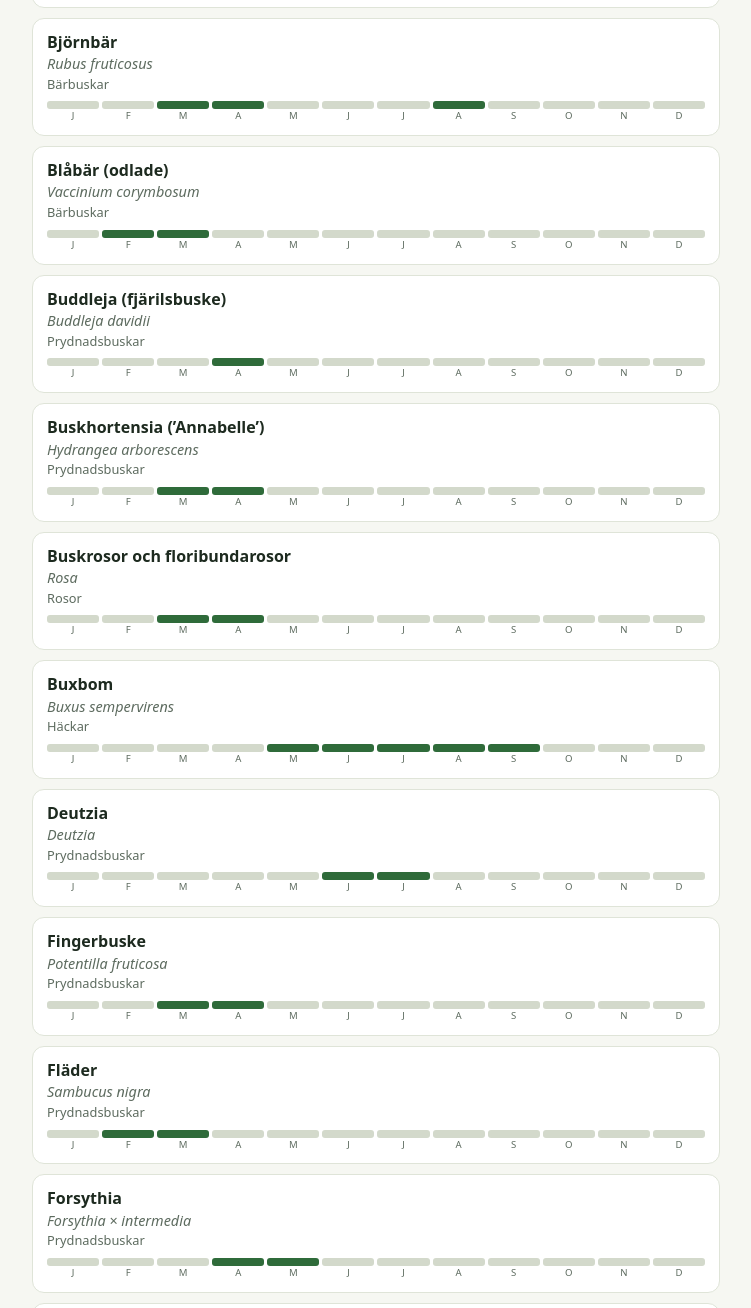
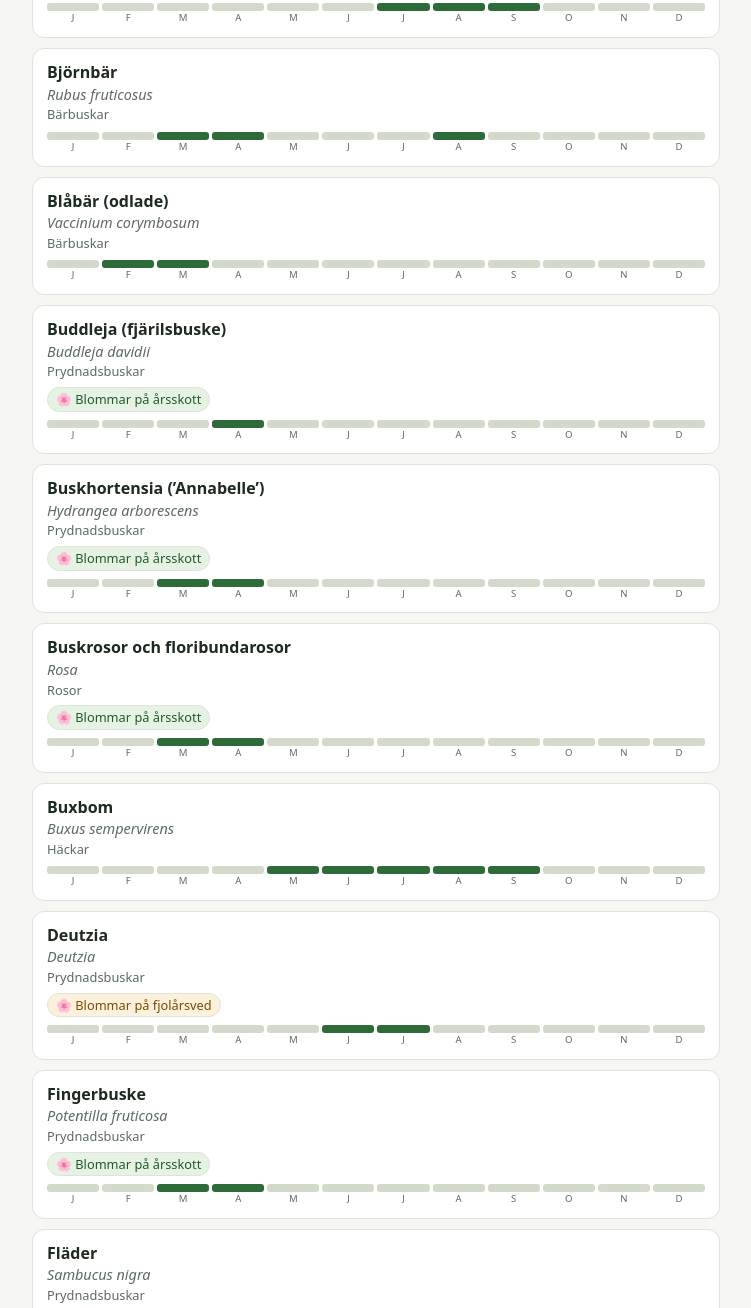
Before and after one commit to lhellborg/arborist-help, a plain HTML site: page index.html in a window 1280 px wide. Shown: the part 581-1889 px from the top of the page, without its empty margins (264-1015 px from the left). Drawn offline with Linux system fonts and the light colour scheme.

Commit message:
Visa om växten blommar på årsskott eller fjolårsved
Co-Authored-By: Claude Sonnet 5.5 <noreply@anthropic.com>

```diff
--- a/app.js
+++ b/app.js
@@ -3,6 +3,11 @@
   var SHORT = MONTHS.map(function (m) { return m.slice(0, 3); });
   var plants = window.PLANTS.slice().sort(function (a, b) { return a.n.localeCompare(b.n, "sv"); });
   var state = { month: 0, group: "", q: "" };
+  var BLOOM = {
+    year: ["Blommar på årsskott", "Nya skott bär blommorna, så du kan beskära hårt på vintern eller tidig vår."],
+    old: ["Blommar på fjolårsved", "Blomknopparna bildas året innan. Beskär direkt efter blomning, annars tar du bort årets blommor."],
+    both: ["Blommar på både fjolårsved och årsskott", "Första blomningen sitter på fjolårsved och senare blommor på nya skott, så beskär lätt."]
+  };
   var now = new Date().getMonth() + 1;
 
   var $q = document.getElementById("q"), $months = document.getElementById("months"),
@@ -61,8 +66,9 @@
       return '<details class="card"' + (res.length === 1 ? " open" : "") + '><summary>' +
         '<div class="name">' + p.n + '</div><div class="latin">' + p.l + '</div>' +
         '<div class="tag">' + p.g + '</div>' +
+        (p.b ? '<div class="bloom ' + p.b + '">🌸 ' + BLOOM[p.b][0] + '</div>' : '') +
         '<div class="strip">' + strip + '</div><div class="strip-l">' + lab + '</div></summary>' +
-        '<div class="body"><h3>När</h3><p>' + p.w + '</p><h3>Hur</h3><p>' + p.h + '</p></div></details>';
+        '<div class="body">' + (p.b ? '<h3>Blomning</h3><p>' + BLOOM[p.b][0] + '. ' + BLOOM[p.b][1] + '</p>' : '') + '<h3>När</h3><p>' + p.w + '</p><h3>Hur</h3><p>' + p.h + '</p></div></details>';
     }).join("");
   }
 
--- a/plants.js
+++ b/plants.js
@@ -1,4 +1,5 @@
 // Växtdata. m = månader (1-12) då beskärning passar bäst.
+// b = blommar på: year (årsskott), old (fjolårsved), both (båda). Saknas b är blomningen ointressant för beskärningen.
 // Egna sammanfattningar baserade på allmän trädgårdskunskap, inte text ur någon bok.
 // Anpassa gärna efter din odlingszon och dina egna erfarenheter.
 window.PLANTS = [
@@ -46,86 +47,86 @@ window.PLANTS = [
     h: "Ta bort döda och svaga grenar. Efter fem år kan du skära bort några av de äldsta grenarna vid basen varje år." },
 
   // ---------- Rosor ----------
-  { n: "Buskrosor och floribundarosor", l: "Rosa", g: "Rosor", m: [3, 4],
+  { n: "Buskrosor och floribundarosor", l: "Rosa", g: "Rosor", m: [3, 4], b: "year",
     w: "Tidig vår, när forsythian blommar och risken för hård frost är över.",
     h: "Ta bort död, skadad och svag ved. Korta friska grenar med en tredjedel till hälften, strax ovanför en utåtvänd knopp. Gör snittet snett." },
-  { n: "Klätterrosor", l: "Rosa", g: "Rosor", m: [3, 4],
+  { n: "Klätterrosor", l: "Rosa", g: "Rosor", m: [3, 4], b: "old",
     w: "Tidig vår. Lätt efterputsning efter blomning.",
     h: "Ta bort döda och gamla grenar. Bind ledarskotten så horisontellt som möjligt, för då bildas fler blommande sidoskott. Korta sidoskott till 2–3 knoppar." },
-  { n: "Parkrosor (engångsblommande)", l: "Rosa", g: "Rosor", m: [6, 7],
+  { n: "Parkrosor (engångsblommande)", l: "Rosa", g: "Rosor", m: [6, 7], b: "old",
     w: "Direkt efter blomning, sommar.",
     h: "Tunna ut och ta bort de äldsta grenarna vid basen. De bär blommor på fjolårsved, så beskär inte hårt på våren." },
 
   // ---------- Prydnadsbuskar ----------
-  { n: "Syren", l: "Syringa vulgaris", g: "Prydnadsbuskar", m: [6],
+  { n: "Syren", l: "Syringa vulgaris", g: "Prydnadsbuskar", m: [6], b: "old",
     w: "Direkt efter blomning. Kraftig föryngring kan göras sen vinter, men då uteblir blommorna ett par år.",
     h: "Ta bort vissna blomställningar. Gallra bort några av de äldsta stammarna vid basen. Skär ner ett överväxt träd i etapper över tre år." },
-  { n: "Forsythia", l: "Forsythia × intermedia", g: "Prydnadsbuskar", m: [4, 5],
+  { n: "Forsythia", l: "Forsythia × intermedia", g: "Prydnadsbuskar", m: [4, 5], b: "old",
     w: "Direkt efter blomning.",
     h: "Skär bort en tredjedel av de äldsta grenarna vid marken och korta resten. Blommar på fjolårsved." },
-  { n: "Hortensia (bondhortensia)", l: "Hydrangea macrophylla", g: "Prydnadsbuskar", m: [3, 4],
+  { n: "Hortensia (bondhortensia)", l: "Hydrangea macrophylla", g: "Prydnadsbuskar", m: [3, 4], b: "old",
     w: "Tidig vår, när det inte längre är risk för hård frost.",
     h: "Blommar på fjolårsved, så ta bara bort vissna blomställningar (ner till första friska knopparna) samt död ved. Skär inte ner hårt." },
-  { n: "Syrenhortensia (vipphortensia)", l: "Hydrangea paniculata", g: "Prydnadsbuskar", m: [3, 4],
+  { n: "Syrenhortensia (vipphortensia)", l: "Hydrangea paniculata", g: "Prydnadsbuskar", m: [3, 4], b: "year",
     w: "Tidig vår.",
     h: "Blommar på årsskott. Korta föregående års skott till 2–3 knoppar från basen för stora blomställningar, eller till en tredjedel för en högre buske." },
-  { n: "Buskhortensia (’Annabelle’)", l: "Hydrangea arborescens", g: "Prydnadsbuskar", m: [3, 4],
+  { n: "Buskhortensia (’Annabelle’)", l: "Hydrangea arborescens", g: "Prydnadsbuskar", m: [3, 4], b: "year",
     w: "Tidig vår.",
     h: "Skär ner till 20–30 cm över marken. Blommar på nya skott." },
-  { n: "Sommarspirea", l: "Spiraea japonica", g: "Prydnadsbuskar", m: [3, 4],
+  { n: "Sommarspirea", l: "Spiraea japonica", g: "Prydnadsbuskar", m: [3, 4], b: "year",
     w: "Tidig vår.",
     h: "Blommar på årsskott. Skär ner kraftigt, ner till 15–30 cm, och ta bort död ved." },
-  { n: "Vårspirea (brudspirea)", l: "Spiraea × vanhouttei / arguta", g: "Prydnadsbuskar", m: [6, 7],
+  { n: "Vårspirea (brudspirea)", l: "Spiraea × vanhouttei / arguta", g: "Prydnadsbuskar", m: [6, 7], b: "old",
     w: "Direkt efter blomning.",
     h: "Blommar på fjolårsved. Skär bort gamla grenar vid basen och korta resten." },
-  { n: "Schersmin", l: "Philadelphus", g: "Prydnadsbuskar", m: [7],
+  { n: "Schersmin", l: "Philadelphus", g: "Prydnadsbuskar", m: [7], b: "old",
     w: "Efter blomning, juli.",
     h: "Ta bort de äldsta grenarna vid marken och korta utblommade skott." },
-  { n: "Weigela", l: "Weigela florida", g: "Prydnadsbuskar", m: [6, 7],
+  { n: "Weigela", l: "Weigela florida", g: "Prydnadsbuskar", m: [6, 7], b: "old",
     w: "Efter blomning.",
     h: "Skär bort en tredjedel av de äldsta grenarna vid basen. Korta utblommade skott." },
-  { n: "Deutzia", l: "Deutzia", g: "Prydnadsbuskar", m: [6, 7],
+  { n: "Deutzia", l: "Deutzia", g: "Prydnadsbuskar", m: [6, 7], b: "old",
     w: "Efter blomning.",
     h: "Skär ut gamla grenar vid marken och tunna ut busken." },
-  { n: "Snöbollsbuske", l: "Viburnum opulus", g: "Prydnadsbuskar", m: [6, 7],
+  { n: "Snöbollsbuske", l: "Viburnum opulus", g: "Prydnadsbuskar", m: [6, 7], b: "old",
     w: "Efter blomning.",
     h: "Behöver sällan beskäras. Ta bort döda, korsande och gamla grenar vid basen." },
-  { n: "Rhododendron", l: "Rhododendron", g: "Prydnadsbuskar", m: [6, 7],
+  { n: "Rhododendron", l: "Rhododendron", g: "Prydnadsbuskar", m: [6, 7], b: "old",
     w: "Lätt efter blomning. Kraftig föryngring tidig vår.",
     h: "Knip eller skär bort vissna blomställningar utan att skada knopparna intill. Gamla buskar kan skäras ner till 30–50 cm i etapper." },
-  { n: "Buddleja (fjärilsbuske)", l: "Buddleja davidii", g: "Prydnadsbuskar", m: [4],
+  { n: "Buddleja (fjärilsbuske)", l: "Buddleja davidii", g: "Prydnadsbuskar", m: [4], b: "year",
     w: "Sen vår, i april, när nya skott börjar synas.",
     h: "Skär ner till 30–50 cm. Blommar på årsskott och frysskadade grenar tas bort." },
-  { n: "Perukbuske", l: "Cotinus coggygria", g: "Prydnadsbuskar", m: [3, 4],
+  { n: "Perukbuske", l: "Cotinus coggygria", g: "Prydnadsbuskar", m: [3, 4], b: "old",
     w: "Tidig vår.",
     h: "Beskär lätt. Ta bort döda och korsande grenar. Kan skäras hårt för större och färgstarkare blad, men då uteblir blomningen." },
-  { n: "Fingerbuske", l: "Potentilla fruticosa", g: "Prydnadsbuskar", m: [3, 4],
+  { n: "Fingerbuske", l: "Potentilla fruticosa", g: "Prydnadsbuskar", m: [3, 4], b: "year",
     w: "Tidig vår.",
     h: "Ta bort cirka en tredjedel av de äldsta grenarna vid basen och korta resten lätt." },
-  { n: "Kornell (rödvedskornell)", l: "Cornus alba / sericea", g: "Prydnadsbuskar", m: [3, 4],
+  { n: "Kornell (rödvedskornell)", l: "Cornus alba / sericea", g: "Prydnadsbuskar", m: [3, 4], b: "old",
     w: "Tidig vår.",
     h: "Skär ner de äldsta grenarna vid marken. Ny bark har bäst färg, så förnya regelbundet." },
-  { n: "Fläder", l: "Sambucus nigra", g: "Prydnadsbuskar", m: [2, 3],
+  { n: "Fläder", l: "Sambucus nigra", g: "Prydnadsbuskar", m: [2, 3], b: "year",
     w: "Sen vinter.",
     h: "Tål hård beskärning. Ta bort gamla grenar och korta skott för kraftig förnyelse." },
-  { n: "Kerria (smörbollsbuske)", l: "Kerria japonica", g: "Prydnadsbuskar", m: [5, 6],
+  { n: "Kerria (smörbollsbuske)", l: "Kerria japonica", g: "Prydnadsbuskar", m: [5, 6], b: "old",
     w: "Efter blomning.",
     h: "Skär bort gamla och utblommade grenar vid basen." },
-  { n: "Magnolia", l: "Magnolia", g: "Prydnadsbuskar", m: [7, 8, 9],
+  { n: "Magnolia", l: "Magnolia", g: "Prydnadsbuskar", m: [7, 8, 9], b: "old",
     w: "Juli–september, vid behov. Undvik vinter.",
     h: "Beskär minimalt. Ta bort döda, korsande och skadade grenar." },
 
   // ---------- Klätterväxter ----------
-  { n: "Klematis, grupp 1 (alpina, montana)", l: "Clematis alpina / montana", g: "Klätterväxter", m: [5, 6],
+  { n: "Klematis, grupp 1 (alpina, montana)", l: "Clematis alpina / montana", g: "Klätterväxter", m: [5, 6], b: "old",
     w: "Direkt efter blomning.",
     h: "Beskär bara vid behov. Tunna ut eller korta för att hålla växten på plats." },
-  { n: "Klematis, grupp 2 (storblommiga)", l: "Clematis", g: "Klätterväxter", m: [2, 3],
+  { n: "Klematis, grupp 2 (storblommiga)", l: "Clematis", g: "Klätterväxter", m: [2, 3], b: "both",
     w: "Lätt beskärning sen vinter. Efter första blomningen kan du klippa lätt igen.",
     h: "Klipp ner till första par stora knoppar och ta bort död ved." },
-  { n: "Klematis, grupp 3 (sena)", l: "Clematis viticella / tangutica", g: "Klätterväxter", m: [2, 3],
+  { n: "Klematis, grupp 3 (sena)", l: "Clematis viticella / tangutica", g: "Klätterväxter", m: [2, 3], b: "year",
     w: "Sen vinter.",
     h: "Skär ner till 20–30 cm över marken, strax ovanför ett par knoppar. Blommar på nya skott." },
-  { n: "Kaprifol (klätter)", l: "Lonicera", g: "Klätterväxter", m: [7, 8, 9],
+  { n: "Kaprifol (klätter)", l: "Lonicera", g: "Klätterväxter", m: [7, 8, 9], b: "both",
     w: "Efter blomning, juli–september.",
     h: "Ta bort döda, trasslade och för täta skott. Kraftig föryngring tidig vår." },
   { n: "Vildvin och murgröna", l: "Parthenocissus / Hedera", g: "Klätterväxter", m: [2, 3, 7, 8, 9],
@@ -148,7 +149,7 @@ window.PLANTS = [
   { n: "Buxbom", l: "Buxus sempervirens", g: "Häckar", m: [5, 6, 7, 8, 9],
     w: "Maj–september. Sista klippningen i början av september.",
     h: "Klipp i mulet väder. Kontrollera efter buxbomsmott och buxbomsvissning och gör rent verktyg efter varje växt." },
-  { n: "Berberis", l: "Berberis thunbergii", g: "Häckar", m: [6, 7],
+  { n: "Berberis", l: "Berberis thunbergii", g: "Häckar", m: [6, 7], b: "old",
     w: "Efter blomning, sommar.",
     h: "Använd kraftiga handskar. Klipp lätt och ta bort gamla grenar vid basen för luftighet." },
 
@@ -164,7 +165,7 @@ window.PLANTS = [
     h: "Bryt eller klipp av hälften av de nya skotten för tät och kompakt växt. Tall skjuter inte nya skott från bar gammal ved." },
 
   // ---------- Övrigt ----------
-  { n: "Lavendel", l: "Lavandula angustifolia", g: "Övrigt", m: [4, 7, 8],
+  { n: "Lavendel", l: "Lavandula angustifolia", g: "Övrigt", m: [4, 7, 8], b: "year",
     w: "Lätt efter blomning, juli–augusti. Formklippning i april.",
     h: "Klipp av blomstjälkar och ett par cm av gröna skott. Klipp inte in i gammal, grenig ved, då återvänder den inte." }
 ];
--- a/style.css
+++ b/style.css
@@ -29,3 +29,6 @@ main{padding:12px 16px 24px;max-width:720px;margin:0 auto;display:grid;gap:10px}
 .body p{margin:0}
 .empty{text-align:center;color:var(--muted);padding:32px 0}
 footer{text-align:center;color:var(--muted);font-size:.8rem;padding:0 16px 24px}
+.bloom{display:inline-block;margin-top:6px;font-size:.8rem;padding:2px 8px;border-radius:999px;border:1px solid var(--line)}
+.bloom.year{background:#e6f3e4;color:#1f5a2a}.bloom.old{background:#fdf0dc;color:#7a4a05}.bloom.both{background:#e8eef9;color:#2b4a82}
+@media(prefers-color-scheme:dark){.bloom.year{background:#22382a;color:#a9e0b2}.bloom.old{background:#42331a;color:#f0cf95}.bloom.both{background:#222f47;color:#b5c9ef}}
```
Also changed, not shown: 1 other file.
